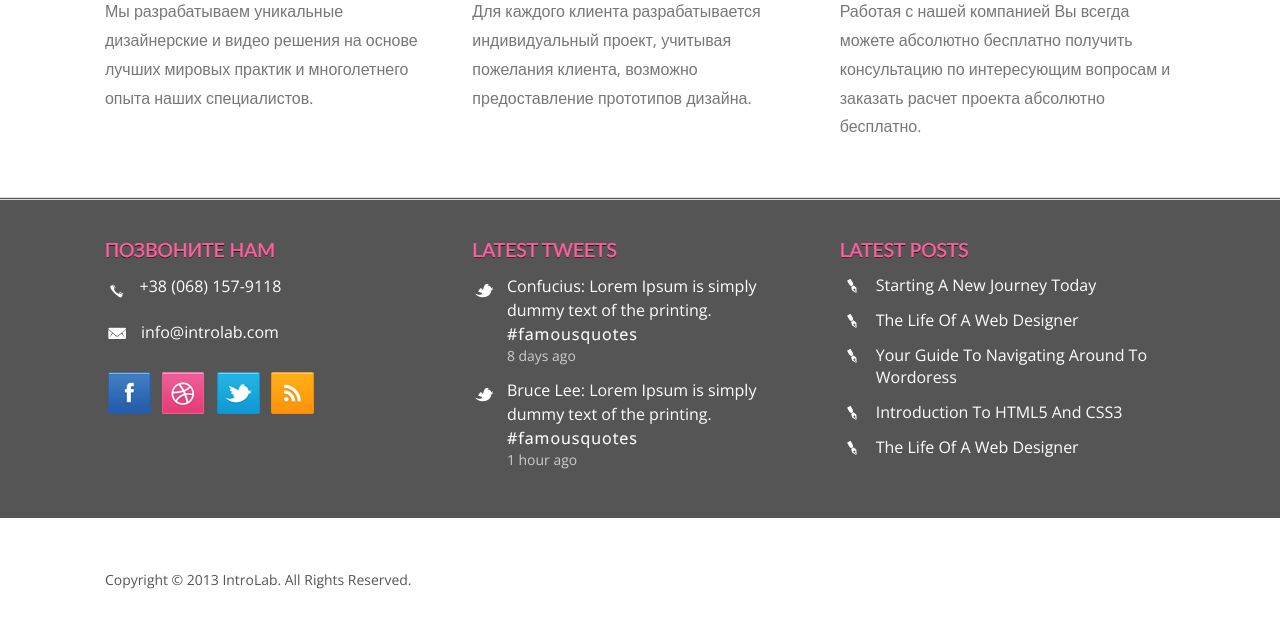
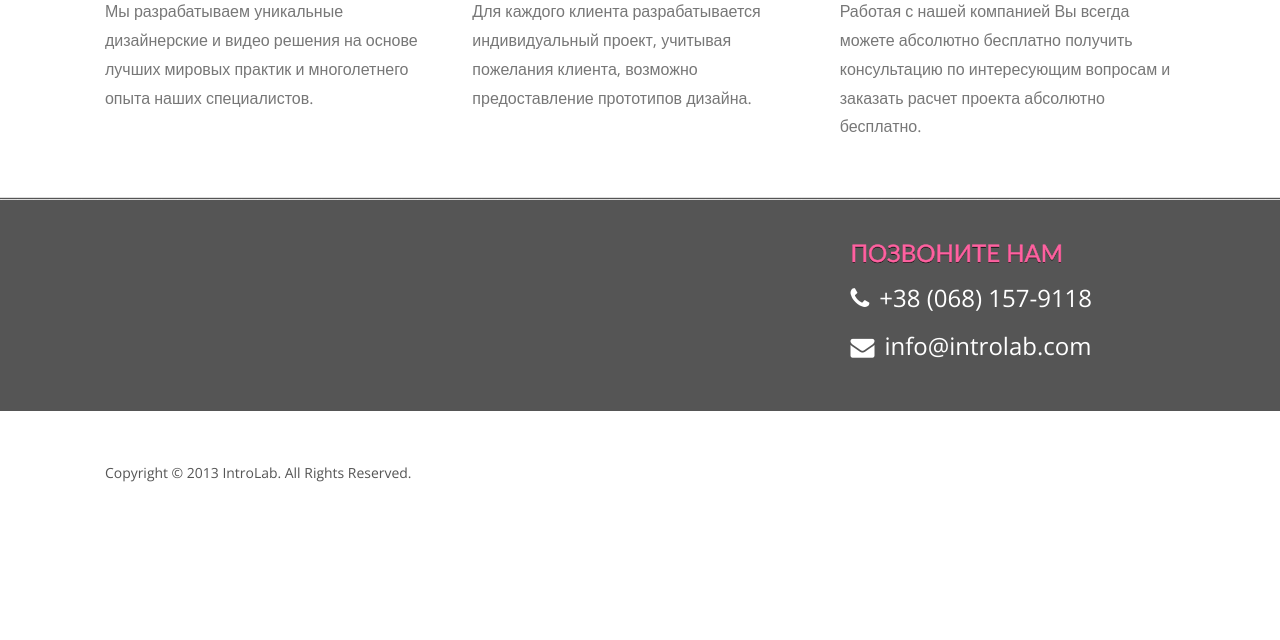
Before and after one commit to Scandinavs/introlab, a PHP site: page / in a window 1280 px wide. Shown: the part 1459-2099 px from the top of the page. After the commit the page ends 1941 px from the top, so only its background shows below. Run offline with PHP 8.4, Linux system fonts and the light colour scheme; some web fonts are replaced.

Commit message:
Cleared footer.

```diff
--- a/2/css/style.css
+++ b/2/css/style.css
@@ -463,6 +463,14 @@ body {
     color: #777777;
 }
 
+.foot_text i.icon {
+    color: #FFFFFF;
+}
+
+.span_1_of_3 a h4 i.icon {
+    color: #FFFFFF;
+}
+
 /* start footer */
 .footer_bg {
     font-family: 'Open Sans', sans-serif;
@@ -485,7 +493,7 @@ body {
 
 .span_1_of_3 h3 {
     font-family: trebuchet ms, arial, sans-serif;
-    font-size: 1.2em;
+    font-size: 1.5em;
     color: #FF61A0;
     text-transform: uppercase;
     text-shadow: 0px 1px 0px rgb(14, 14, 14);
@@ -503,6 +511,7 @@ body {
 }
 
 .foot_text {
+    font-size: 1.5em;
     float: left;
     width: 89.33333%;
 }
@@ -535,7 +544,7 @@ body {
 .span_1_of_3 a h4 {
     margin-top: 4%;
     text-transform: lowercase;
-    font-size: 1em;
+    font-size: 1.5em;
     color: #ffffff;
     -webkit-transition: all 0.3s ease-out;
     -moz-transition: all 0.3s ease-out;
--- a/2/footer.html
+++ b/2/footer.html
@@ -3,7 +3,7 @@
     <div class="wrap">
         <div class="wrapper">
             <div class="footer">
-                <div class="span_1_of_3">
+                <div class="span_1_of_3" style="float: right;">
                     <h3>Позвоните Нам</h3>
 
                     <div class="footer_grid">
@@ -21,16 +21,16 @@
                     </div>
                     <div class="footer_grid">
                         <div class="foot_img">
-                            <img src="images/call.png" alt=""/>
+
                         </div>
                         <div class="foot_text">
-                            <p>+38 (068) 157-9118</p>
+                            <i class="fa fa-phone icon"></i><p>+38 (068) 157-9118</p>
                         </div>
                         <div class="clear"></div>
                     </div>
-                    <a href="#"><h4 class="mail">info@introlab.com</h4></a>
+                    <a href="mailto:info@introlab.com"><h4><i class="fa fa-envelope icon"></i>info@introlab.com</h4></a>
 
-                    <div class="foot_nav">
+                    <!--<div class="foot_nav">
                         <ul>
                             <li><a href="#"><img src="images/soc_icon1.png" alt=""/></a></li>
                             <li><a href="#"><img src="images/soc_icon2.png" alt=""/></a></li>
@@ -39,9 +39,9 @@
                             <div class="clear"></div>
                         </ul>
 
-                    </div>
+                    </div>-->
                 </div>
-                <div class="span_1_of_3">
+                <!--<div class="span_1_of_3">
                     <h3>Latest Tweets</h3>
 
                     <div class="footer_grid">
@@ -74,7 +74,7 @@
                     <a href="#"><h5 class="fountain">Your guide to navigating Around to wordoress</h5></a>
                     <a href="#"><h5 class="fountain">introduction to HTML5 and CSS3</h5></a>
                     <a href="#"><h5 class="fountain">The life of a web designer</h5></a>
-                </div>
+                </div>-->
                 <div class="clear"></div>
             </div>
         </div>
```
